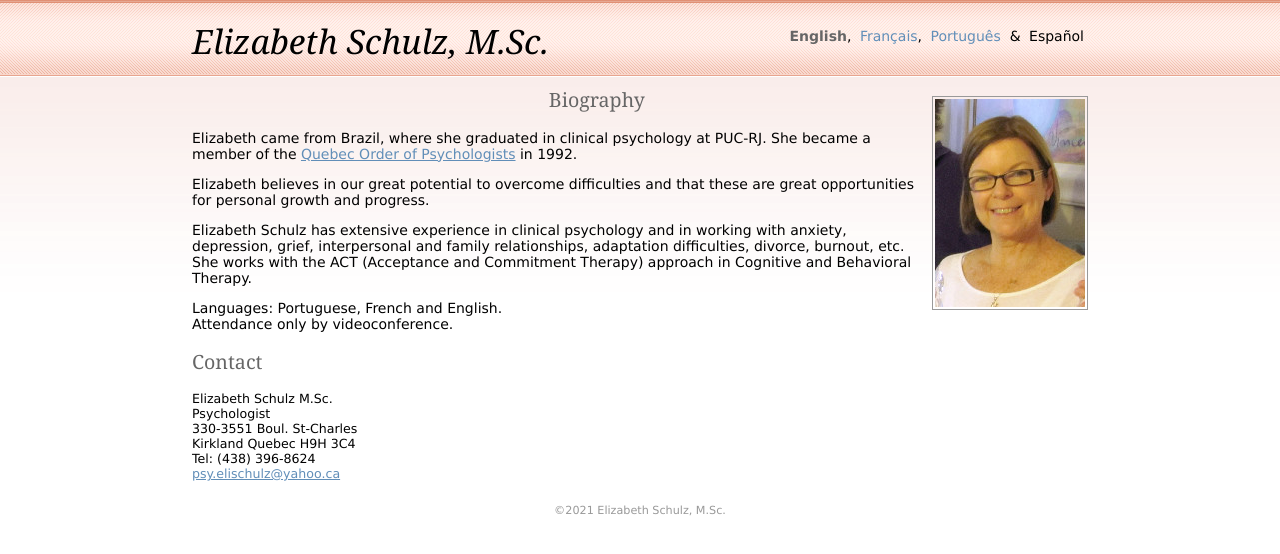
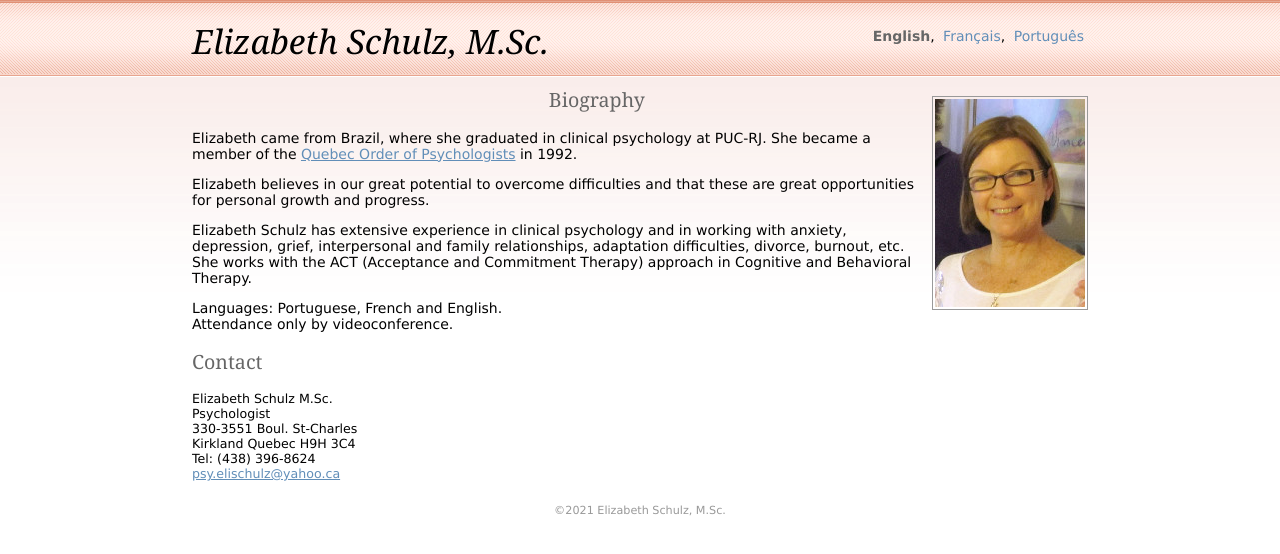
Before and after one commit to ssilva/elizsshulzcom, a plain HTML site: page index.html in a window 1280 px wide. Drawn offline with Linux system fonts and the light colour scheme.

Commit message:
Remove Spanish

```diff
--- a/index.html
+++ b/index.html
@@ -19,8 +19,7 @@
 			<ul>
 				<li><a href="#en" id="select-en" lang="en">English</a>,</li>
 				<li><a href="#fr" id="select-fr" lang="fr">Français</a>,</li>
-				<li><a href="#pt" id="select-pt" lang="pt">Português</a> &nbsp;&amp;</li>
-				<li>Español</li>
+				<li><a href="#pt" id="select-pt" lang="pt">Português</a></li>
 			</ul>
 		</div>
 
```
